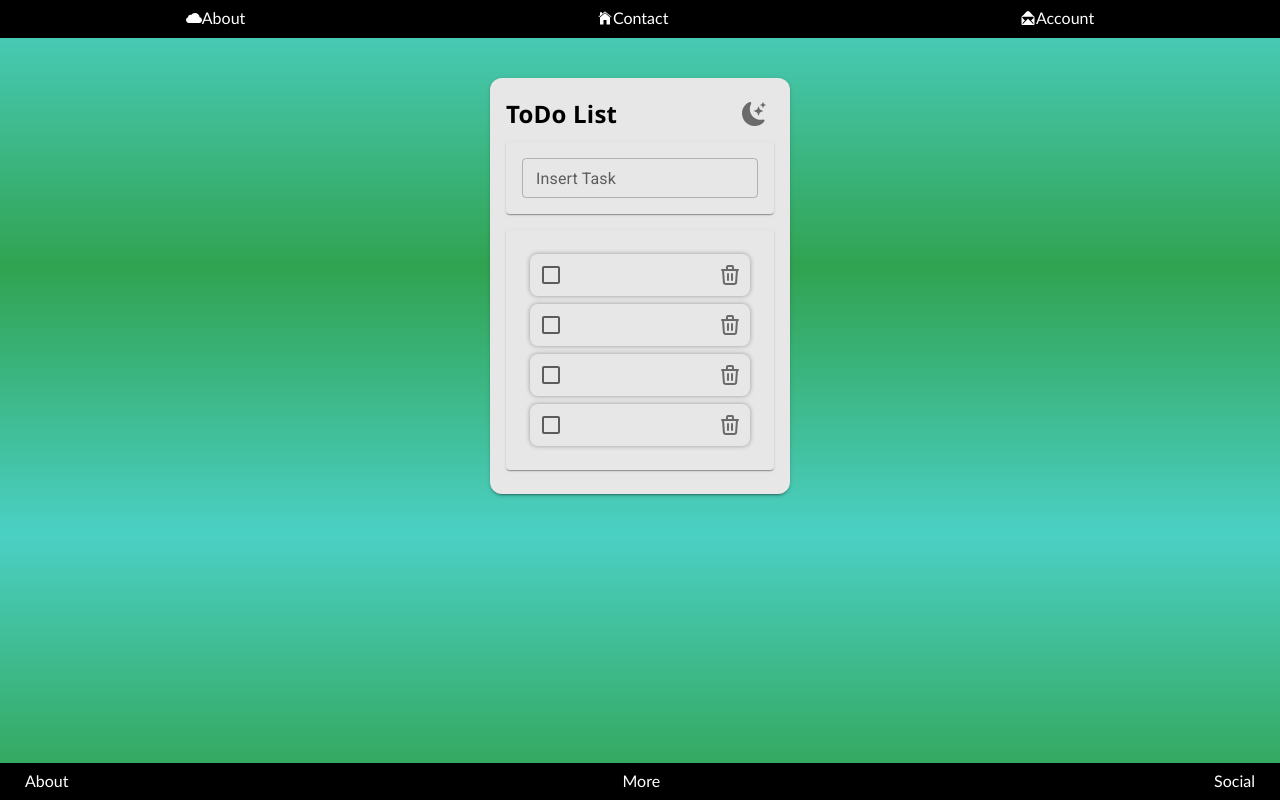
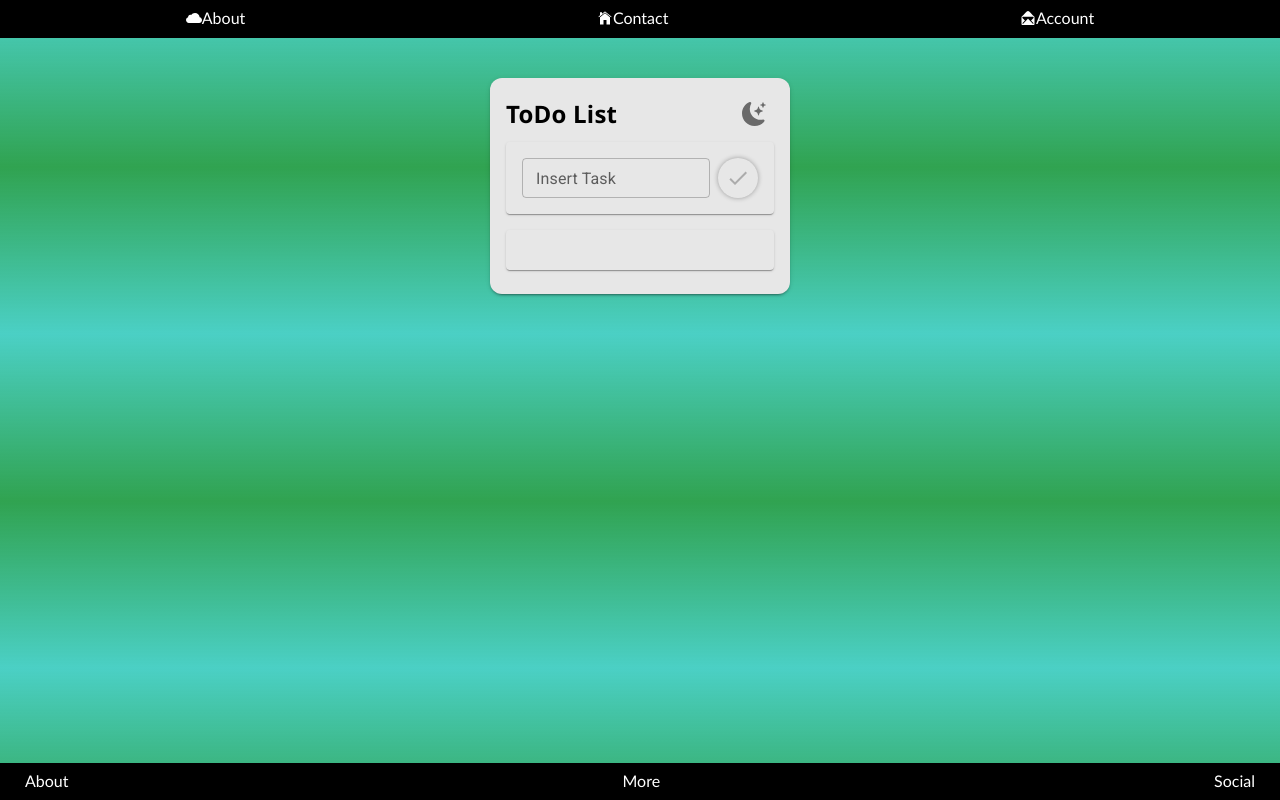
Before and after one commit to Andressitoito/Multi-Use, a React (Create React App) app: page / in a window 1280 px wide. Built offline with nearby package versions, Linux system fonts and the light colour scheme.

Commit message:
General Update

```diff
--- a/src/components/Exercises/ToDoList/ItemList.jsx
+++ b/src/components/Exercises/ToDoList/ItemList.jsx
@@ -1,28 +1,14 @@
 import { Container } from '@mui/material';
+import { useEffect } from 'react';
 import './ItemList.scss'
 import { Task } from './Task';
 
-const ItemList = () => {
+const ItemList = ({ clickOk }) => {
 
+ const TaskList = JSON.parse(localStorage.getItem('TodoList'))
 
- const array = [
-  {
-   id: 1,
-   text: 'Algo es asdsadfaasfdcrito'
-  },
-  {
-   id: 2,
-   text: 'Algo es asdsadfaasfdcrito'
-  },
-  {
-   id: 3,
-   text: 'Algo es asdsadfaasfdcrito'
-  },
-  {
-   id: 4,
-   text: 'Algo es asdsadfaasfdcrito'
-  },
- ]
+ useEffect(() => {
+ }, [clickOk])
 
  return (
   <Container
@@ -35,12 +21,12 @@ const ItemList = () => {
    }}>
 
    {
-    array.map(item =>
+    TaskList && TaskList.map((elem, index) => (
      <Task
-     key={item.id}
-     text={item.task}
-
-     />)
+      key={index}
+      task={elem.task}
+     />
+    ))
    }
 
   </Container>
--- a/src/components/Exercises/ToDoList/Task.jsx
+++ b/src/components/Exercises/ToDoList/Task.jsx
@@ -3,8 +3,22 @@ import { HiOutlineTrash } from "react-icons/hi";
 import { Box } from '@mui/system';
 import './Task.scss'
 
-const Task = () => {
+const Task = ({ task }) => {
 
+
+ const handleClick = () => {
+
+  let TodoList = JSON.parse(localStorage.getItem('TodoList'))
+
+  const NewList = TodoList.find(elem => {
+   return elem.task !== task
+
+  })
+
+  console.log(NewList)
+
+
+ }
 
 
  return (
@@ -17,8 +31,8 @@ const Task = () => {
     borderRadius: 2,
     mb: 1,
    }}
-   style={{boxShadow: '0px 0px 5px #0005' }}
-   >
+   style={{ boxShadow: '0px 0px 5px #0005' }}
+  >
    <Box
     sx={{
      display: 'flex',
@@ -28,12 +42,15 @@ const Task = () => {
     }}>
     <Checkbox color="success" />
     <Typography>
-
+     {task}
     </Typography>
    </Box>
    <Box>
-    <IconButton>
-     <HiOutlineTrash />
+    <IconButton
+     onClick={handleClick}
+    >
+     <HiOutlineTrash
+     />
     </IconButton>
    </Box>
 
--- a/src/components/Exercises/ToDoList/TaskInput.jsx
+++ b/src/components/Exercises/ToDoList/TaskInput.jsx
@@ -1,7 +1,55 @@
-import { Box, TextField } from '@mui/material';
+import { Box, IconButton, TextField } from '@mui/material';
+import { useEffect } from 'react';
+import { useState } from 'react';
+import { MdCheck } from "react-icons/md";
 import './TaskInput.scss'
 
-const TaskInput = () => {
+const TaskInput = ({ taskValue, handleChangeInput, setClickOk, clickOk }) => {
+
+ const [disableClick, setDisableClick] = useState(true)
+
+ const handleClickTask = () => {
+  let TodoList = JSON.parse(localStorage.getItem('TodoList'))
+
+  if (TodoList === null) {
+   console.table('no existe lista')
+
+   TodoList = [{
+    id: 0,
+    task: taskValue,
+    done: false
+   }]
+
+   localStorage.setItem('TodoList', JSON.stringify(TodoList))
+   console.table(TodoList)
+
+  } else {
+
+   const lastId = [...TodoList].pop()
+   const newId = lastId.id + 1
+   console.log(lastId.id)
+   console.log(newId)
+   console.log(TodoList)
+
+   TodoList.push({
+    id: newId,
+    task: taskValue,
+    done: false
+   })
+
+   localStorage.setItem('TodoList', JSON.stringify(TodoList))
+   console.table(TodoList)
+  }
+
+  setClickOk(!clickOk)
+ }
+
+ useEffect(() => {
+  taskValue === ''
+   ? setDisableClick(true)
+   : setDisableClick(false)
+ }, [taskValue])
+
  return (
   <Box
    className='TaskInput'
@@ -12,11 +60,28 @@ const TaskInput = () => {
     borderRadius: 1,
     my: 1
    }}>
-   <TextField
-    size='small'
-    label="Insert Task"
-    fullWidth
-    variant="outlined" />
+   <Box
+    sx={{
+     display: 'flex',
+     gap: 1
+    }}
+   >
+    <TextField
+     size='small'
+     label="Insert Task"
+     fullWidth
+     variant="outlined"
+     value={taskValue}
+     onChange={handleChangeInput}
+    />
+    <IconButton
+     sx={{ boxShadow: '0px 0px 5px #0005' }}
+     disabled={disableClick}
+     onClick={handleClickTask}
+    >
+     <MdCheck />
+    </IconButton>
+   </Box>
   </Box>
  )
 }
--- a/src/components/Exercises/ToDoList/ToDoList.jsx
+++ b/src/components/Exercises/ToDoList/ToDoList.jsx
@@ -4,9 +4,18 @@ import { Stack } from '@mui/system';
 import { TitleDark } from './TitleDark';
 import { TaskInput } from './TaskInput';
 import { ItemList } from './ItemList';
+import { useState } from 'react';
+
 
 const ToDoList = () => {
 
+ const [taskValue, setTaskValue] = useState('')
+
+ const handleChangeInput = (e) => {
+  setTaskValue(e.target.value)
+ }
+
+const [ clickOk, setClickOk ] = useState(true)
 
 
  return (
@@ -25,8 +34,18 @@ const ToDoList = () => {
    >
     <Stack>
      <TitleDark />
-     <TaskInput />
-     <ItemList/>
+
+     <TaskInput
+     handleChangeInput={handleChangeInput}
+     taskValue={taskValue}
+     setClickOk={setClickOk}
+     clickOk={clickOk}
+
+     />
+
+     <ItemList
+     clickOk={clickOk}
+     />
 
     </Stack>
    </Box>
```
